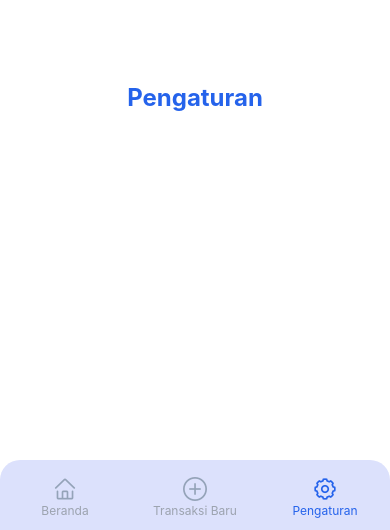
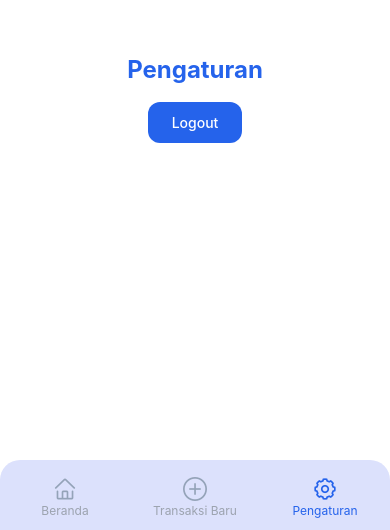
Before and after one commit to 3snanugraha/kasirhub, an Expo app drawn with the web renderer of React Native: screen /setting in a window 390 px wide. Shown: the part 314-844 px from the top of the page. Built offline with nearby package versions, Linux system fonts and the light colour scheme; Expo Router itself is replaced by a stand-in of ours; some packages are replaced by stand-ins of ours; no server answers; what pocketbase would draw is missing.

Commit message:
Refactor dashboard layout, update logo image source, and add logout functionality in settings page

```diff
--- a/app/(dashboard)/_layout.tsx
+++ b/app/(dashboard)/_layout.tsx
@@ -1,4 +1,4 @@
-import { View, Text, Pressable } from "react-native";
+import { View, Text } from "react-native";
 import { Tabs } from "expo-router";
 import { AntDesign } from "@expo/vector-icons";
 import Sidebar from "@/components/Sidebar";
--- a/app/(dashboard)/setting.tsx
+++ b/app/(dashboard)/setting.tsx
@@ -1,13 +1,26 @@
-import { View, Text } from 'react-native';
-import { SafeAreaView } from 'react-native-safe-area-context';
+import { View, Text, Pressable } from "react-native";
+import { SafeAreaView } from "react-native-safe-area-context";
+import { logout } from "@/utils/Pocketbase";
+import { useRouter } from "expo-router";
 
 export default function Setting() {
+  const router = useRouter();
+
+  const handleLogout = async () => {
+    await logout();
+    router.replace("/(auth)/login");
+  };
+
   return (
     <SafeAreaView className="flex-1 bg-white">
       <View className="flex-1 items-center justify-center">
-        <Text className="text-2xl font-bold text-blue-600">
-          Pengaturan
-        </Text>
+        <Text className="text-2xl font-bold text-blue-600">Pengaturan</Text>
+        <Pressable
+          className="bg-blue-600 py-3 px-6 rounded-xl mt-4"
+          onPress={handleLogout}
+        >
+          <Text className="text-white font-medium">Logout</Text>
+        </Pressable>
       </View>
     </SafeAreaView>
   );
```
Also changed, not shown: docs/callback.html (+1 -1 lines), docs/applogo.png (added).
